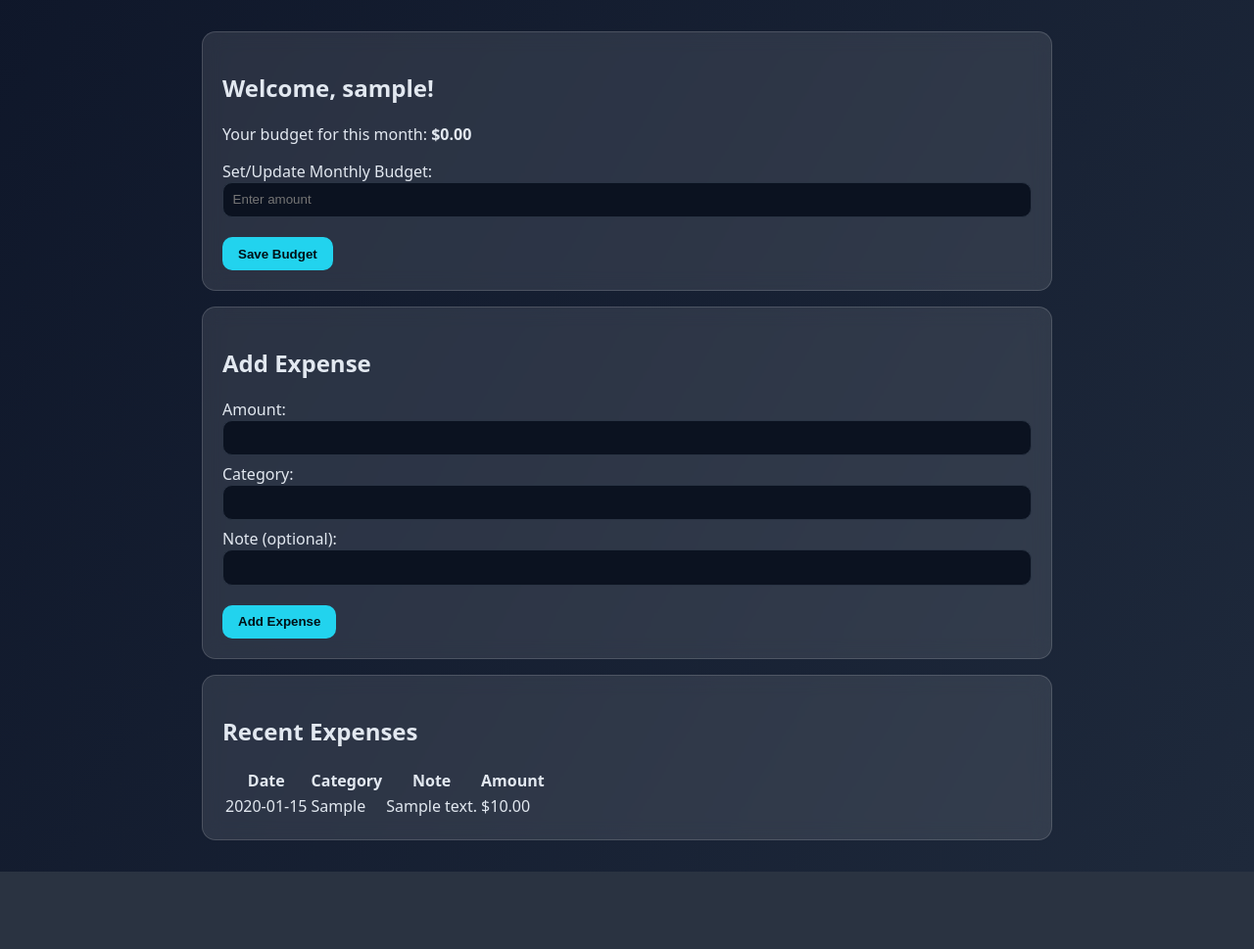
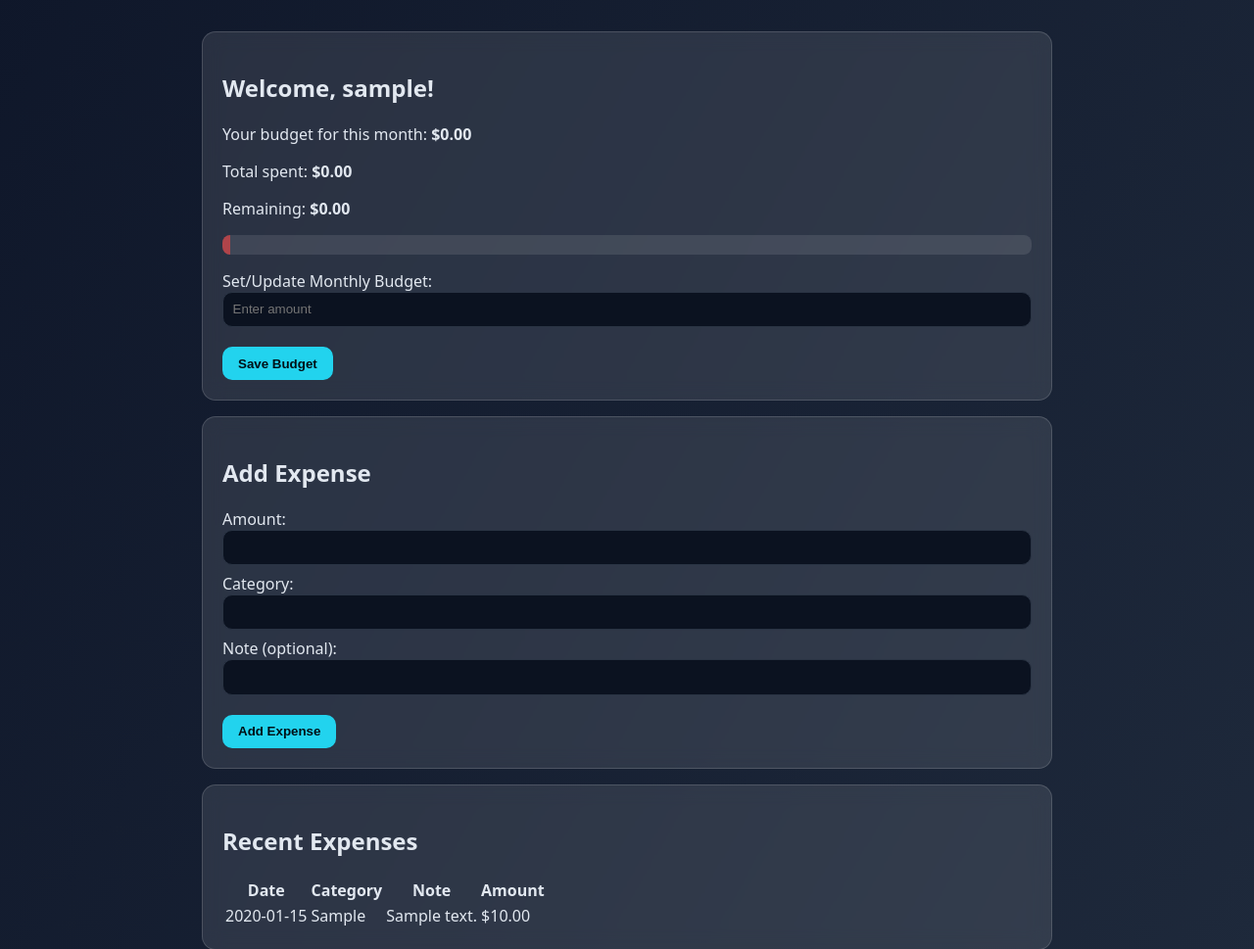
Before and after one commit to Syed-OS/student_budget_tracker, a Flask app: template templates/dashboard.html in a window 1280 px wide. Shown: the part 46-1015 px from the top of the page at 98% size. Before the commit the page ends 936 px from the top, so only its background shows below. Run offline with Flask 3, Linux system fonts and the light colour scheme; tables that the repository leaves empty hold one stand-in row (values such as "Sample post"); the template is opened without the code that fills it: values that come from a table or form of the project are taken from there, most other values are stand-ins (such as "Sample title", 1, 10 or a date in 2020).

Commit message:
Add remaining budget calculation and dynamic health bar to dashboard
- Updated /dashboard route to compute total spent, remaining budget, and percentage left for the current month
- Added progress bar UI in dashboard.html to visualize budget usage
- Implemented dynamic color coding (green/yellow/red/critical) for health bar
- Added supporting CSS styles and JavaScript logic for color thresholds

```diff
--- a/app.py
+++ b/app.py
@@ -89,13 +89,28 @@ def logout():
 @app.get("/dashboard")
 @login_required
 def dashboard():
+    from sqlalchemy import func
     today = date.today()
     first_day = date(today.year, today.month, 1)
 
+    # Active budget
     active_budget = Budget.query.filter_by(
         user_id=current_user.id,
         start_date=first_day
     ).first()
+
+    total_spent = 0
+    percent_remaining = None
+
+    if active_budget:
+        total_spent = db.session.query(func.coalesce(func.sum(Expense.amount), 0))\
+            .filter(
+                Expense.user_id == current_user.id,
+                Expense.date >= datetime(today.year, today.month, 1)
+            ).scalar()
+
+        remaining = active_budget.amount - total_spent
+        percent_remaining = max(0, float(remaining) / float(active_budget.amount) * 100)
 
     expenses = Expense.query.filter(
         Expense.user_id == current_user.id,
@@ -106,7 +121,9 @@ def dashboard():
         "dashboard.html",
         user=current_user,
         budget=active_budget,
-        expenses=expenses
+        expenses=expenses,
+        total_spent=total_spent,
+        percent_remaining=percent_remaining
     )
 
 
--- a/static/css/style.css
+++ b/static/css/style.css
@@ -32,3 +32,32 @@ button {
 .flash.success { background: rgba(34, 211, 238, 0.15); border: 1px solid rgba(34,211,238,0.4);}
 .flash.error { background: rgba(239, 68, 68, 0.15); border: 1px solid rgba(239,68,68,0.4);}
 .muted { color: var(--muted); }
+
+.progress-container {
+  width: 100%;
+  background: rgba(255, 255, 255, 0.1);
+  border-radius: 8px;
+  overflow: hidden;
+  height: 20px;
+  margin: 0.5rem 0 1rem;
+}
+
+#budget-bar {
+  height: 100%;
+  transition: width 0.6s ease;
+}
+
+/* Color thresholds */
+#budget-bar.green { background: #22c55e; }  /* > 75% */
+#budget-bar.yellow { background: #eab308; } /* 30–75% */
+#budget-bar.red { background: #ef4444; }    /* < 30% */
+#budget-bar.critical {
+  background: #ef4444;
+  animation: pulse-red 1s infinite;
+}
+
+@keyframes pulse-red {
+  0% { opacity: 1; }
+  50% { opacity: 0.5; }
+  100% { opacity: 1; }
+}
--- a/static/js/main.js
+++ b/static/js/main.js
@@ -1 +1,15 @@
-// main.js — will add dynamic budget bar & charts later
+document.addEventListener("DOMContentLoaded", () => {
+  const bar = document.getElementById("budget-bar");
+  if (!bar) return;
+
+  const widthPercent = parseFloat(bar.style.width);
+  if (widthPercent > 75) {
+    bar.classList.add("green");
+  } else if (widthPercent > 30) {
+    bar.classList.add("yellow");
+  } else if (widthPercent > 10) {
+    bar.classList.add("red");
+  } else {
+    bar.classList.add("critical");
+  }
+});
--- a/templates/dashboard.html
+++ b/templates/dashboard.html
@@ -6,6 +6,13 @@
 
   {% if budget %}
     <p>Your budget for this month: <strong>${{ "%.2f"|format(budget.amount) }}</strong></p>
+    <p>Total spent: <strong>${{ "%.2f"|format(total_spent) }}</strong></p>
+    <p>Remaining: <strong>${{ "%.2f"|format(budget.amount - total_spent) }}</strong></p>
+
+    <div class="progress-container">
+      <div id="budget-bar" style="width: {{ percent_remaining }}%"></div>
+    </div>
+
   {% else %}
     <p>You have not set a budget for this month yet.</p>
   {% endif %}
```
